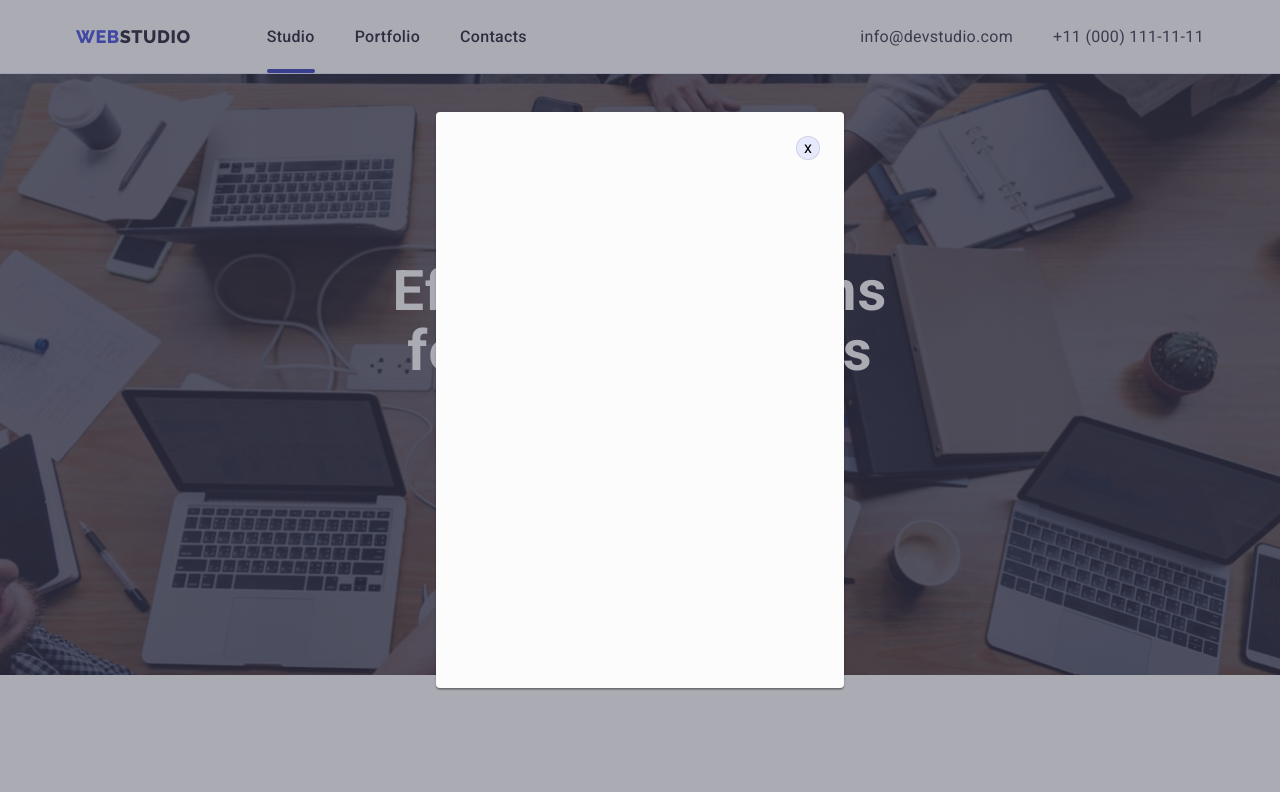
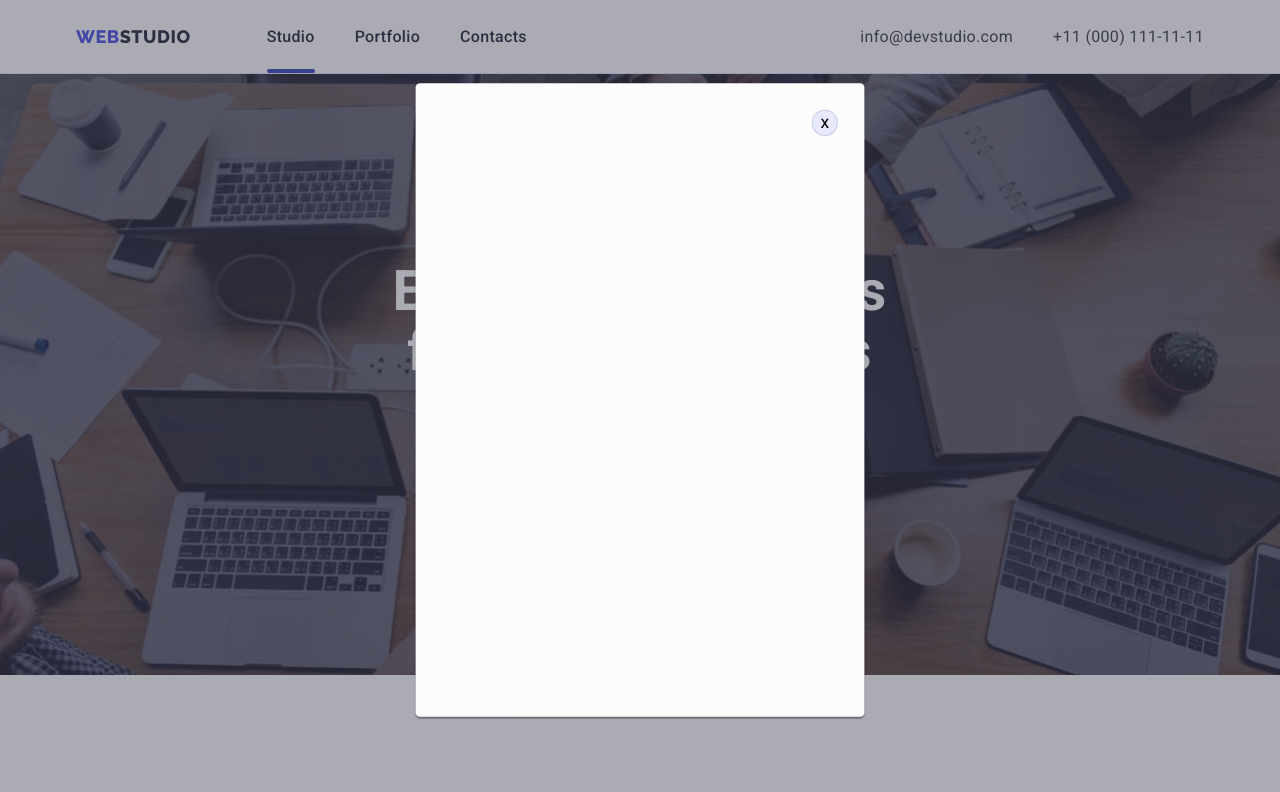
Before and after one commit to IT-Noob69/goit-markup-hw-05, a plain HTML site: page index.html in a window 1280 px wide. Both pictures are taken after a click on the button "Order Service". Shown: the top 792 px of the page. Drawn offline with nearby package versions, Linux system fonts and the light colour scheme.

Commit message:
Modal update

```diff
--- a/css/style.css
+++ b/css/style.css
@@ -581,6 +581,10 @@ img {
   position: fixed;
   left: 0px;
   top: 0px;
+  opacity: 1;
+  transition: opacity 250ms cubic-bezier(0.4, 0, 0.2, 1);
+
+
   width: 100%;
   height: 100%;
 
@@ -588,8 +592,9 @@ img {
 }
 
 .backdrop.is-hidden {
-  visibility: inherit;
+  visibility: hidden;
   opacity: 0;
+  transform: opacity 250ms cubic-bezier(0.4, 0, 0.2, 1), visibility 250ms cubic-bezier(0.4, 0, 0.2, 1);
   pointer-events: none;
 }
 
@@ -597,8 +602,9 @@ img {
   position: absolute;
   top: 50%;
   left: 50%;
-  /* transform: translate(-50%, -50%) scale(1); */
-  transition: transform 250ms cubic-bezier(0.4, 0, 0.2, 1);
+  transform: translate(-50%, -50%) scale(1.1);
+  opacity: 1;
+  transition: transform 250ms cubic-bezier(0.4, 0, 0.2, 1), opacity 250ms cubic-bezier(0.4, 0, 0.2, 1);
 
   width: 408px;
   height: 576px;
@@ -609,9 +615,11 @@ img {
   border-radius: 4px;
 }
 
-.modal.is-hidden{
-  transform: translate(-50%, -50%) scale(1);
-  /* transition: transform 250ms cubic-bezier(0.4, 0, 0.2, 1);   */
+.backdrop.is-hidden .modal{
+  transform: translate(-50%, -50%) scale(0);
+  opacity: 0;
+  visibility: hidden;
+  transition: transform 250ms cubic-bezier(0.4, 0, 0.2, 1), opacity 250ms cubic-bezier(0.4, 0, 0.2, 1), visibility 250ms cubic-bezier(0.4, 0, 0.2, 1);
 }
 
 .modal-close {
```
